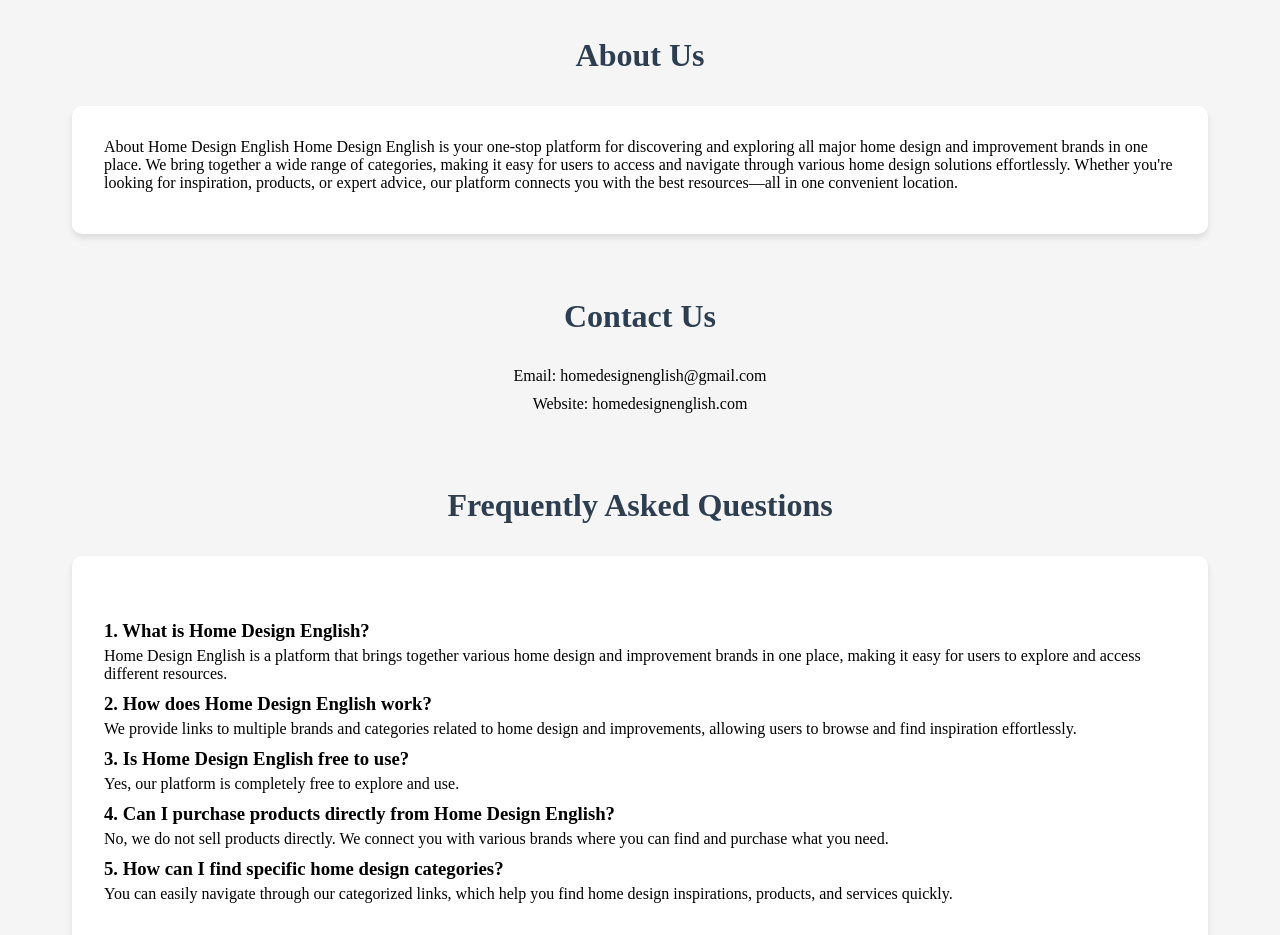
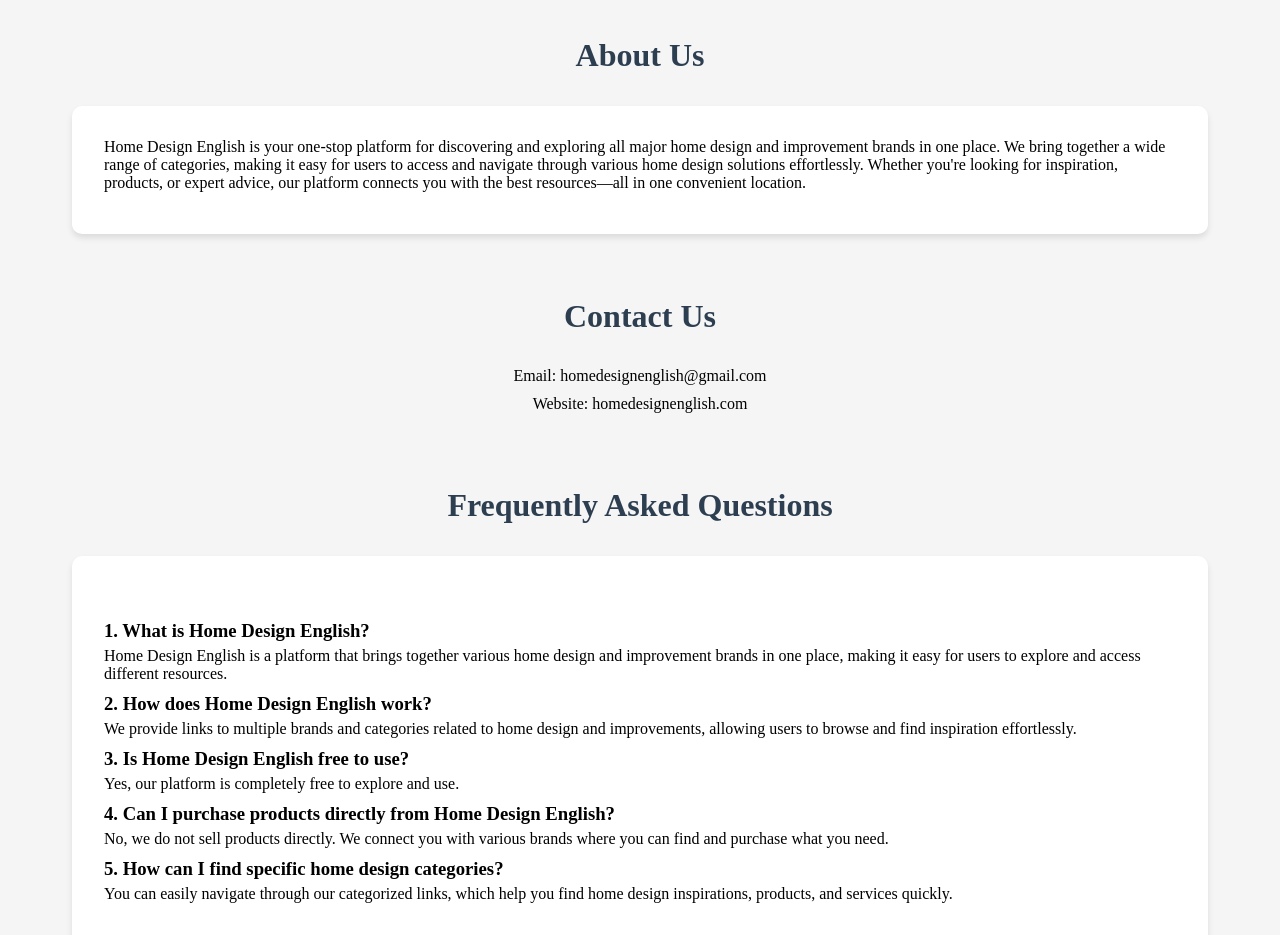
Before and after one commit to thyagarajsalome/Home-Directory-, a plain HTML site: page index.html in a window 1280 px wide. Shown: the part 2060-2995 px from the top of the page. Drawn offline with Linux system fonts and the light colour scheme.

Commit message:
text-addtional-rm

```diff
--- a/index.html
+++ b/index.html
@@ -100,7 +100,7 @@
       <h2>About Us</h2>
       <div class="section-content">
         <p>
-          About Home Design English Home Design English is your one-stop
+          Home Design English is your one-stop
           platform for discovering and exploring all major home design and
           improvement brands in one place. We bring together a wide range of
           categories, making it easy for users to access and navigate through
```
